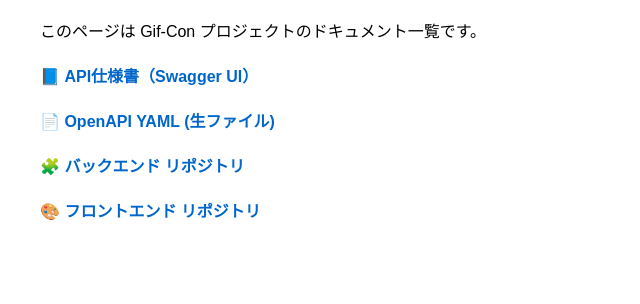
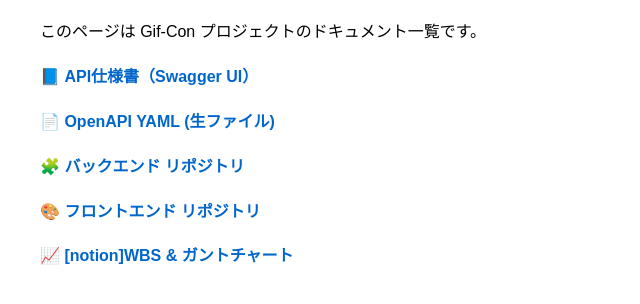
Before and after one commit to ICTP3/gif-con-docs, a plain HTML site: page index.html in a window 1280 px wide. Shown: the part 122-426 px from the top of the page, without its empty margins (0-640 px from the left). Drawn offline with Linux system fonts and the light colour scheme.

Commit message:
notionのガントチャートへのリンクを追加

```diff
--- a/index.html
+++ b/index.html
@@ -20,6 +20,7 @@
     <li>📄 <a href="spec/openapi.yaml">OpenAPI YAML (生ファイル)</a></li>
     <li>🧩 <a href="https://github.com/ICTP3/gif-con-backend">バックエンド リポジトリ</a></li>
     <li>🎨 <a href="https://github.com/ICTP3/gif-con-frontend">フロントエンド リポジトリ</a></li>
+    <li>📈 <a href="https://www.notion.so/Gif-Con-WBS-2863c4e0672781b3a4fbed45c057ea1d">[notion]WBS & ガントチャート</a></li>
   </ul>
 </body>
 </html>
```
